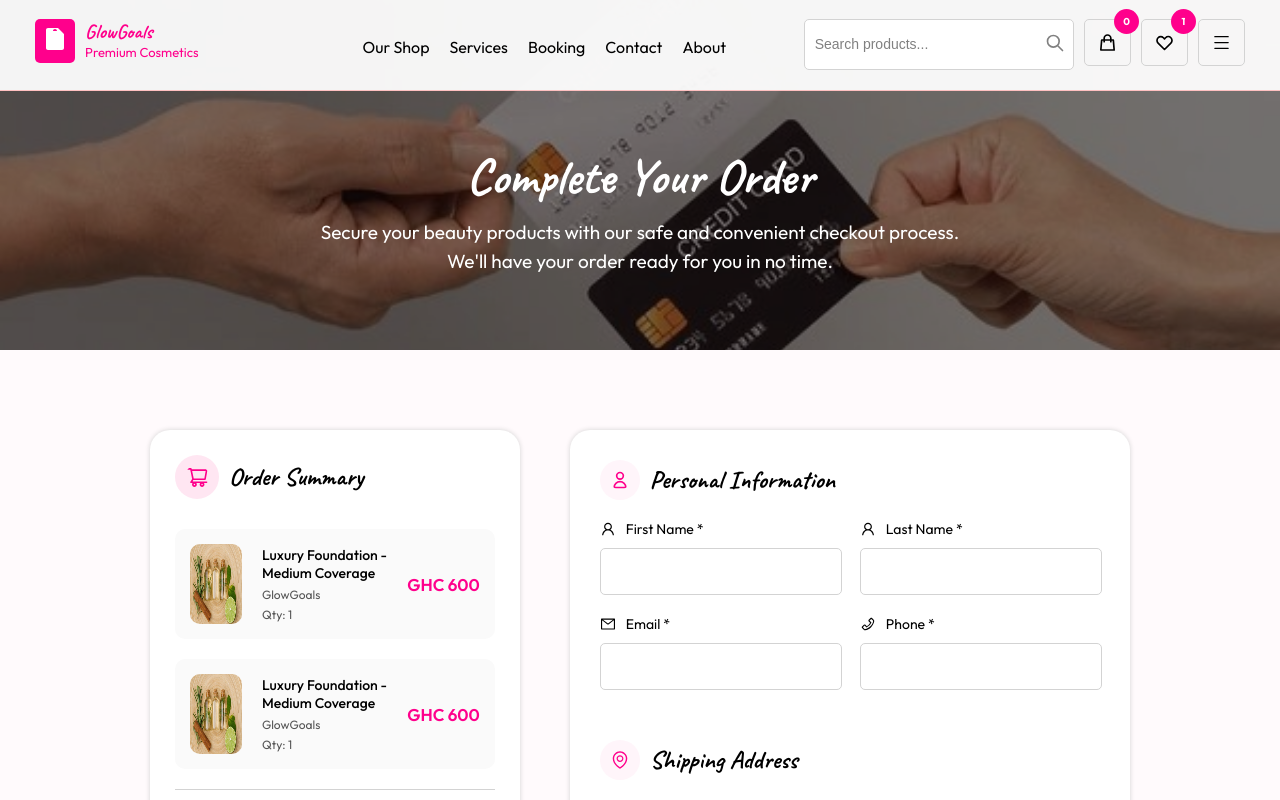
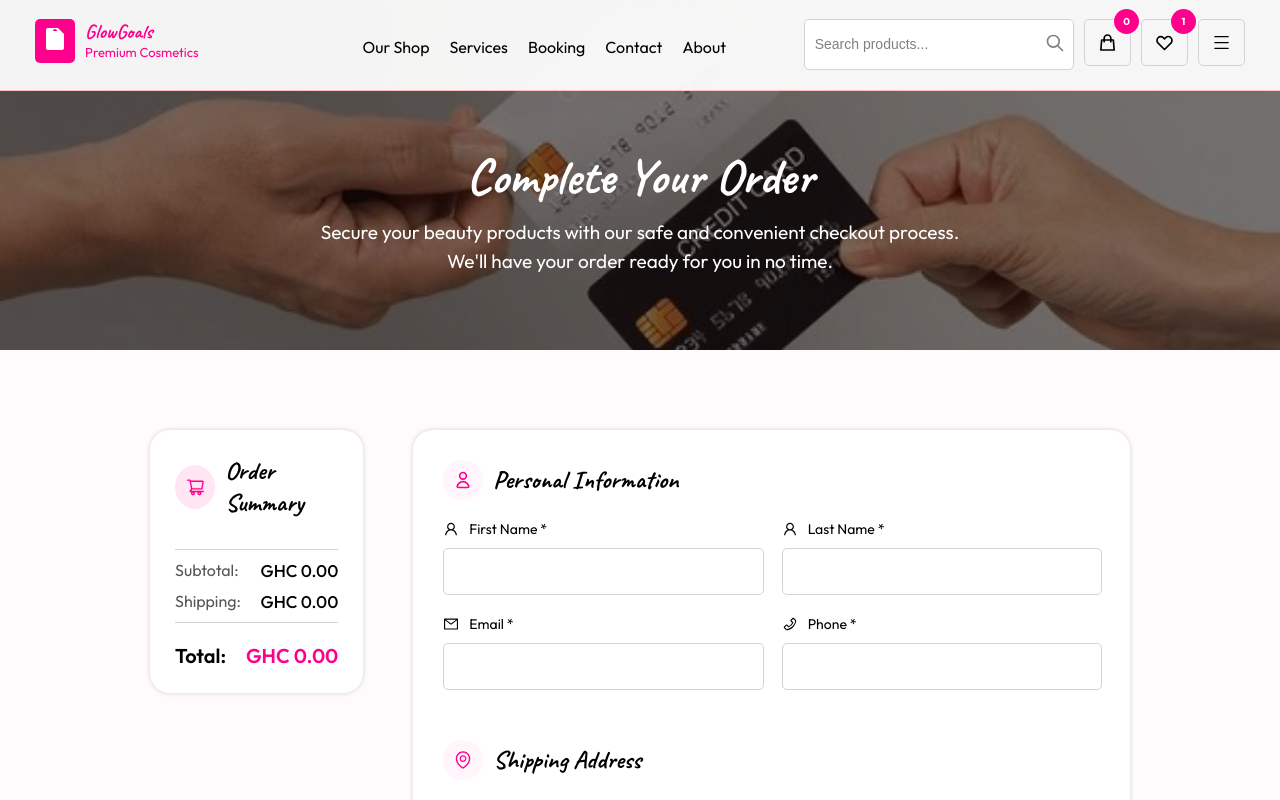
Before and after one commit to Dev-KoSi/glowgoals, a React (Vite) app: page /checkout in a window 1280 px wide. Shown: the top 800 px of the page. Built offline with nearby package versions, Linux system fonts and the light colour scheme.

Commit message:
Added(Checkout page): [Functionalities & code refactoring ]

```diff
--- a/src/App.tsx
+++ b/src/App.tsx
@@ -140,7 +140,7 @@ export function App() {
       element: (
         <div>
           <Header cart={cart} setCart={setCart}/>
-          <Checkout/>
+          <Checkout  cart={cart} setCart={setCart}/>
           <Footer/>
         </div>
       )
--- a/src/components/Header.tsx
+++ b/src/components/Header.tsx
@@ -4,7 +4,7 @@ import { useEffect, useState } from 'react';
 import { Menu } from './Menu';
 import type { Items } from '../types/Types';
 
-export function Header({setCart, cart}: Items) {
+export function Header({cart}: Items) {
 
     const [toggleMenu, setToggleMenu] = useState<boolean>(false);
 
--- a/src/pages/Checkout.tsx
+++ b/src/pages/Checkout.tsx
@@ -1,8 +1,18 @@
 import { useNavigate } from 'react-router-dom'
 import '../styles/Checkout.css'
+import type { Items } from '../types/Types';
+import { products } from '../types/Products';
 
-export function Checkout() {
+export function Checkout({cart}: Items) {
     const navigate = useNavigate();
+
+    let addPrice: any = cart.reduce((sum, c) => {
+        const cartItem = products.find((p) => p.id === c.productId);
+
+        return cartItem ? sum + cartItem.price * c.quantity : sum
+    }, 0).toFixed(2)
+
+    let shipping = addPrice >= 1000 ? 0 : (addPrice/10).toFixed(2)
 
     return (
         <div className="checkout-container">
@@ -27,53 +37,37 @@ export function Checkout() {
                             Order Summary
                         </div>
 
+                        {cart?.map((c) => {
+                            const cartItem = products.find((p) => p.id === c.productId);
+
+                            if(cartItem) {
+                                return (
                                     <div className="flex">
                                         <div className="img">
-                                <img src="/perfume-spray-bottle-isolated_93675-123583.jpg" alt="" />
+                                            <img src={`${cartItem.image}`} />
                                         </div>
 
                                         <div className="details">
                                             <div className="name">
-                                    Luxury Foundation - Medium Coverage
+                                                {cartItem.name}
                                             </div>
 
                                             <div className="brand">
-                                    GlowGoals
+                                                {cartItem.brand}
                                             </div>
 
                                             <div className="quantity">
-                                    Qty: 1
+                                                Qty: {c.quantity}
                                             </div>
                                         </div>
 
                                         <div className="price">
-                                GHC 600
+                                            GHC {(cartItem.price).toFixed(2)}
                                         </div>
                                     </div>
-
-                        <div className="flex">
-                            <div className="img">
-                                <img src="/perfume-spray-bottle-isolated_93675-123583.jpg" alt="" />
-                            </div>
-
-                            <div className="details">
-                                <div className="name">
-                                    Luxury Foundation - Medium Coverage
-                                </div>
-
-                                <div className="brand">
-                                    GlowGoals
-                                </div>
-
-                                <div className="quantity">
-                                    Qty: 1
-                                </div>
-                            </div>
-
-                            <div className="price">
-                                GHC 600
-                            </div>
-                        </div>
+                                )
+                            }
+                        })}
 
                         <div className="calc">
                             <div className="sub">
@@ -82,17 +76,7 @@ export function Checkout() {
                                 </div>
 
                                 <div className="amount">
-                                    GHC 600
-                                </div>
-                            </div>
-
-                            <div className="sub">
-                                <div className="txt">
-                                    Tax(8%):
-                                </div>
-
-                                <div className="amount">
-                                    GHC 55
+                                    GHC {addPrice}
                                 </div>
                             </div>
 
@@ -102,7 +86,7 @@ export function Checkout() {
                                 </div>
 
                                 <div className="amount">
-                                    GHC 12
+                                    {addPrice >= 1000 ? 'FREE' : `GHC ${shipping}`}
                                 </div>
                             </div>
 
@@ -112,7 +96,7 @@ export function Checkout() {
                                 </div>
 
                                 <div className="amount">
-                                    GHC 667
+                                    GHC {(Number(addPrice) + Number(shipping)).toFixed(2)}
                                 </div>
                             </div>
                         </div>
--- a/src/store/Cart.tsx
+++ b/src/store/Cart.tsx
@@ -36,7 +36,7 @@ export function Cart({setCart, cart}: Items) {
                             return cartItem ? sum + cartItem.price * c.quantity : sum
                         }, 0).toFixed(2);
 
-    let shipping = (addPrice/10).toFixed(2)
+    let shipping = addPrice >= 1000 ? 0 : (addPrice/10).toFixed(2)
 
     return (
         <div className="cart-container">
@@ -253,7 +253,7 @@ export function Cart({setCart, cart}: Items) {
 
                     {/* ORDER SUMMARY */}
 
-                    <div className="order-summary">
+                    {cart.length >= 1 && <div className="order-summary">
                         <div style={{fontFamily: 'Caveat'}} className="head">
                             Order Summary
                         </div>
@@ -323,7 +323,7 @@ export function Cart({setCart, cart}: Items) {
                                 </div>
                             </div>
                         </div>
-                    </div>
+                    </div>}
                 </div>
             </div>}
         </div>
--- a/src/styles/Checkout.css
+++ b/src/styles/Checkout.css
@@ -470,6 +470,10 @@
         font-size: 20px;
     }
 
+    .checkout-container .order-summary .shipping .amount{
+        color: #16A34A;
+    }
+
     .checkout-container .order-summary .total{
         font-size: 22px;
     }
```
Lines whose indentation alone changed are shown as unchanged.
